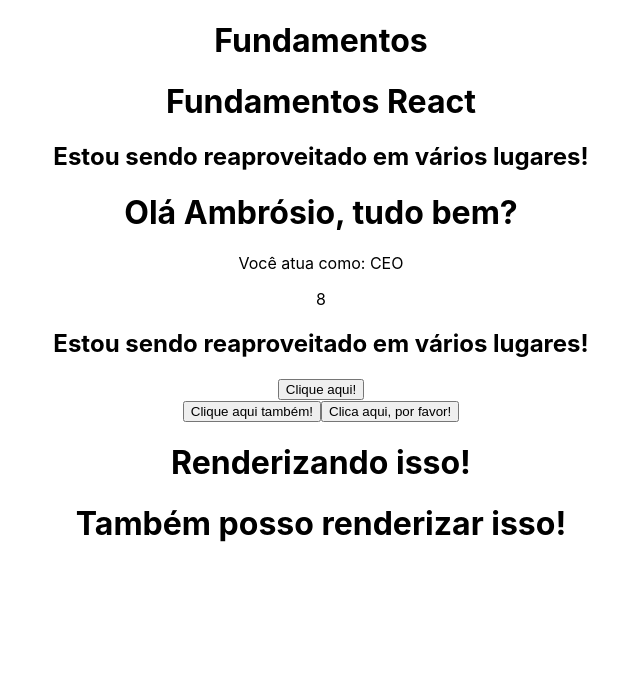
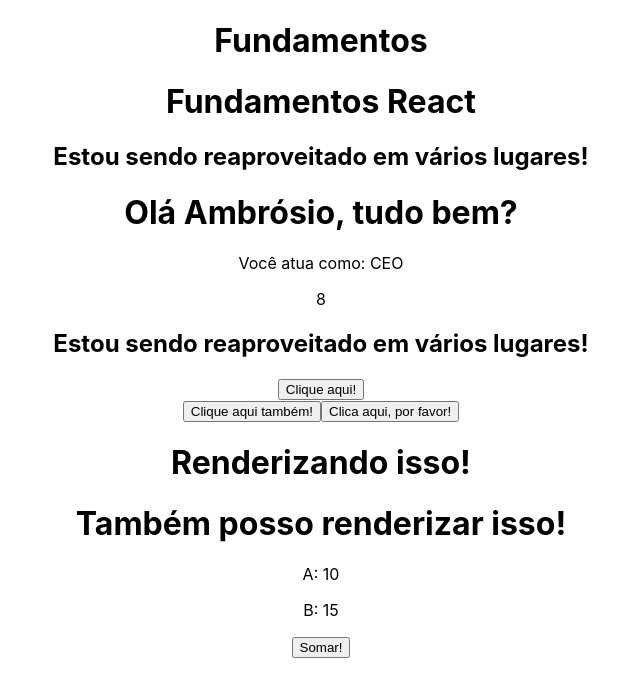
Before and after one commit to tarcisioaraujo/npx-react, a React (Create React App) app in the folder fundamentos/fundamentos/: page / in a window 1280 px wide. Shown: the top 696 px of the page, without its empty margins (319-959 px from the left). Built offline with nearby package versions, Linux system fonts and the light colour scheme.

Commit message:
Soma valores estáticos em um componente.

```diff
--- a/fundamentos/fundamentos/src/App.js
+++ b/fundamentos/fundamentos/src/App.js
@@ -3,6 +3,7 @@
 import TemplateExpressions from "./components/TemplateExpressions";
 import MyComponent from "./components/MyComponent";
 import Events from "./components/Events";
+import Challenge from "./components/Challenge";
 
 // styles / CSS
 import "./App.css";
@@ -15,6 +16,7 @@
       <TemplateExpressions />
       <MyComponent />
       <Events />
+      <Challenge />
     </div>
   );
 }
--- /dev/null
+++ b/fundamentos/fundamentos/src/components/Challenge.js
@@ -0,0 +1,16 @@
+import React from "react";
+
+const Challenge = () => {
+  const a = 10;
+  const b = 15;
+
+  return (
+    <div>
+      <p>A: {a}</p>
+      <p>B: {b}</p>
+      <button onClick={() => console.log(a + b)}>Somar!</button>
+    </div>
+  );
+};
+
+export default Challenge;
```
